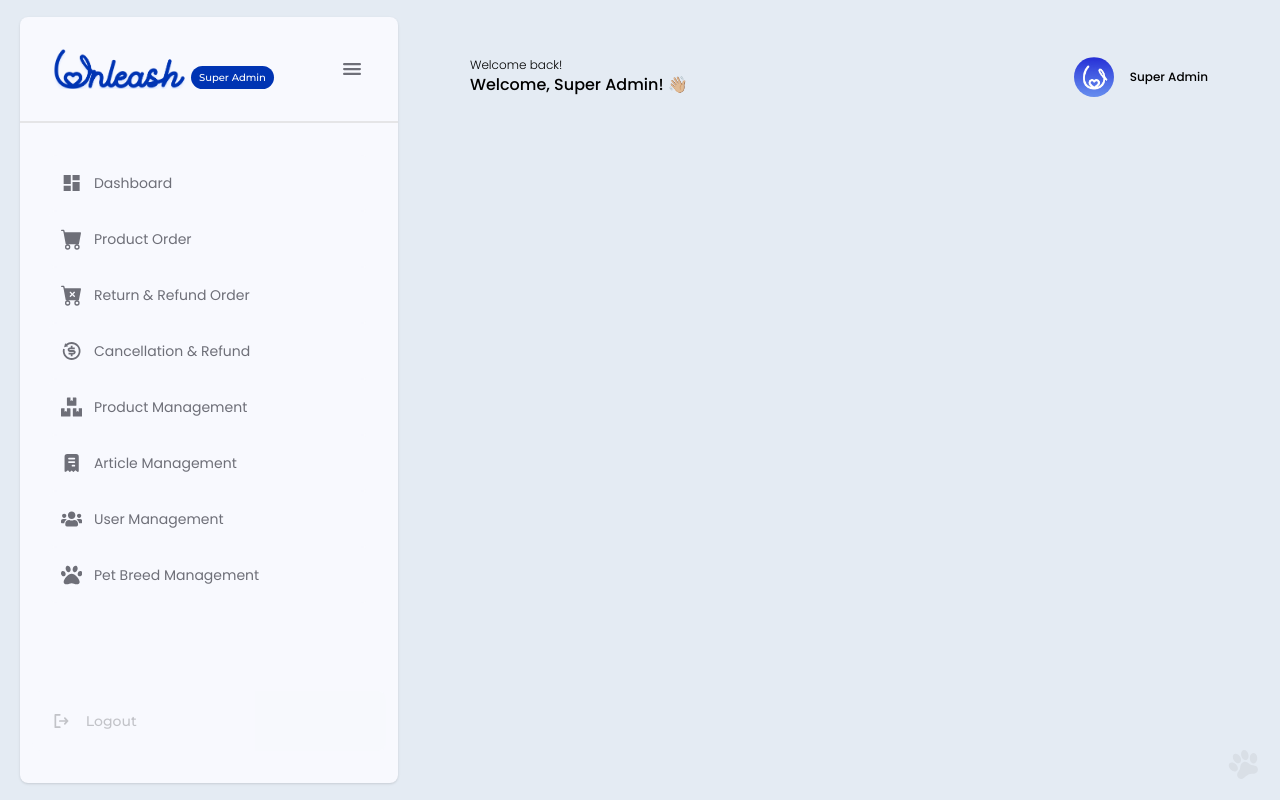
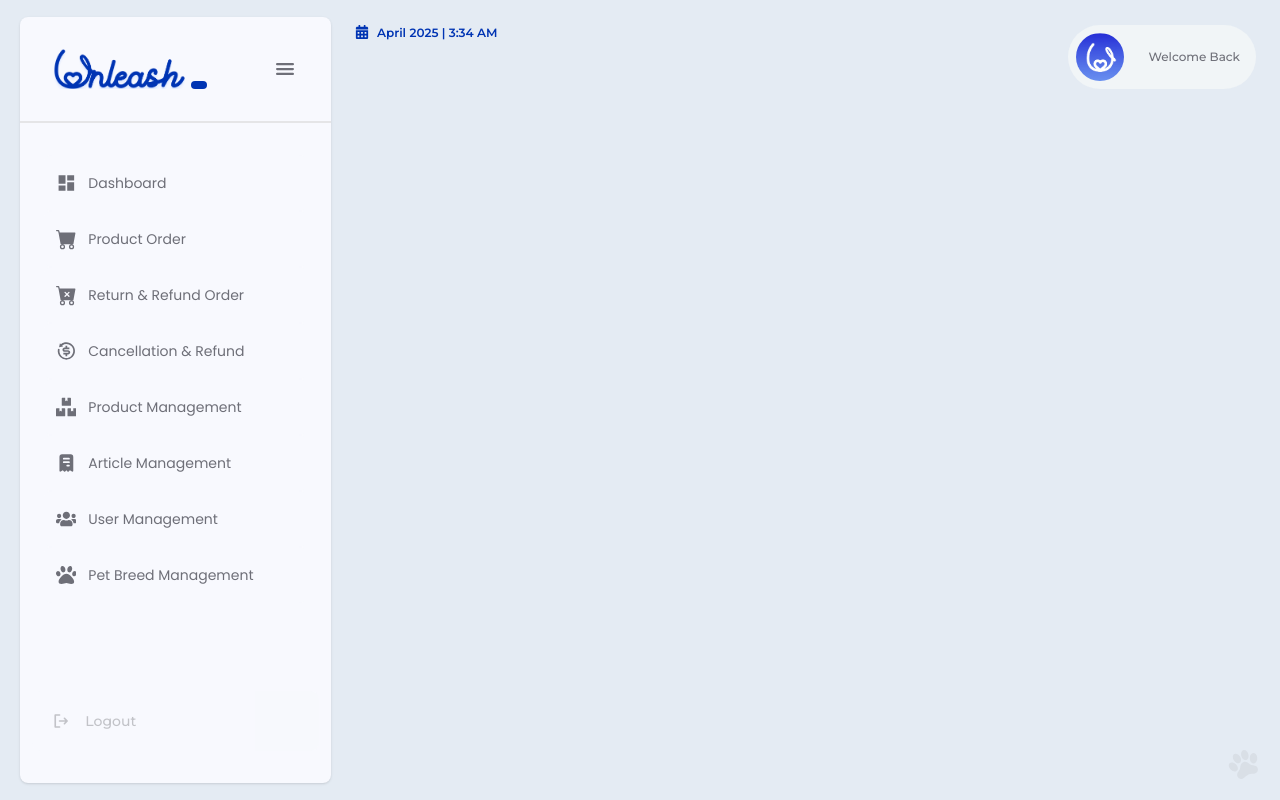
Before and after one commit to kkarrma/admin-portal-vercel, a React (Vite) app: page /404 in a window 1280 px wide. Built offline with nearby package versions, Linux system fonts and the light colour scheme.

Commit message:
header and profile details

```diff
--- a/src/App.jsx
+++ b/src/App.jsx
@@ -3,15 +3,18 @@ import Login from "./webpages/Login"
 import Sidebar from "./components/Sidebar"
 import Dashboard from "./webpages/Dashboard"
 import { useState } from "react"
-import Refund from "./webpages/Refund"
-import RefundV2 from "./webpages/Refund-v2"
 import ReturnRefund from "./webpages/Return-refund"
 import { ALL_AUTHORIZED, USER_ROLES } from "./variables/USER_ROLES"
 import ProductManagement from "./webpages/Product-management"
+import default_user_icon from "./assets/default_user_icon.png";
 
 function App() {
   const [accountStatus, setAccountStatus] = useState(false);
   const [accountType, setAccountType] = useState(USER_ROLES.VISITOR);
+  const [profileData, setProfileData] = useState({
+    pfp: null,
+    username: ""
+  });
 
   const PUBLIC_ROUTES = [
     {
@@ -21,6 +24,7 @@ function App() {
           mode="SIGN_IN"
           accountStatus={{ value: accountStatus, setter: setAccountStatus }}
           accountType={{ value: accountType, setter: setAccountType }}
+          profileData={{ value: profileData, setter: setProfileData }}
         />
     },
     {
@@ -30,6 +34,7 @@ function App() {
           mode="SIGN_UP"
           accountStatus={{ value: accountStatus, setter: setAccountStatus }}
           accountType={{ value: accountType, setter: setAccountType }}
+          profileData={{ value: profileData, setter: setProfileData }}
         />
     }
   ]
@@ -76,9 +81,10 @@ function App() {
     }
   ]
 
+
   return (
     <BrowserRouter>
-      <Sidebar accountStatus={{ value: accountStatus, setter: setAccountStatus }}>
+      <Sidebar accountStatus={{ value: accountStatus, setter: setAccountStatus }} accountType={accountType} profileData={profileData}>
         <Routes>
           {PUBLIC_ROUTES.map(({ path, element }, index) => (
             <Route key={index} path={path} element={element} />
--- /dev/null
+++ b/src/components/Header.jsx
@@ -0,0 +1,63 @@
+import { useEffect, useState } from "react";
+import { FaCalendarAlt } from "react-icons/fa";
+import ProfileButton from "./ProfileButton";
+
+export default function Header({ title, profileData }) {
+
+    const [time, setTime] = useState("");
+    useEffect(() => {
+        const updateTime = () => setTime(Timestamp());
+
+        // Initial update
+        updateTime();
+
+        // Calculate delay until next full minute
+        const now = new Date();
+        const delay = (60 - now.getSeconds()) * 1000 - now.getMilliseconds();
+
+        // This timeout starts the interval at the next full minute
+        const timeout = setTimeout(() => {
+            updateTime(); // optional: to update at the exact minute
+            intervalRef.current = setInterval(updateTime, 60 * 1000);
+        }, delay);
+
+        // Store interval so we can clear it later
+        const intervalRef = { current: null };
+
+        // Cleanup both timeout and interval
+        return () => {
+            clearTimeout(timeout);
+            if (intervalRef.current) clearInterval(intervalRef.current);
+        };
+    }, []);
+
+
+
+    return (
+        <div className="flex flex-row pt-2 justify-center">
+            <div className="flex flex-col flex-1">
+                <p className="font-montserrat text-black text-xl">{title}</p>
+                <div className="flex flex-row gap-2">
+                    <FaCalendarAlt className="text-unleash-blue text-sm" />
+                    <p className="font-montserrat text-xs font-semibold text-unleash-blue">{time}</p>
+                </div>
+            </div>
+            <ProfileButton profileData={profileData} />
+        </div>
+    );
+}
+
+function Timestamp() {
+    const now = new Date();
+    const options = { month: 'long', year: 'numeric' };
+    const datePart = now.toLocaleDateString(undefined, options); // e.g., "March 2025"
+
+    let hours = now.getHours();
+    const minutes = now.getMinutes().toString().padStart(2, "0");
+    const ampm = hours >= 12 ? "PM" : "AM";
+    hours = hours % 12 || 12; // convert to 12-hour format
+
+    const timePart = `${hours}:${minutes} ${ampm}`;
+
+    return `${datePart} | ${timePart}`;
+}
--- /dev/null
+++ b/src/components/ProfileButton.jsx
@@ -0,0 +1,14 @@
+import default_user_icon from "../assets/default_user_icon.png";
+export default function ProfileButton({ profileData }) {
+    return (
+        <div className="flex flex-row py-2 ps-2 pe-4 bg-[#F1F5F7] rounded-full gap-6 cursor-pointer">
+            <div className="w-12 h-12 rounded-full overflow-hidden">
+                <img src={profileData.pfp ? profileData.pfp : default_user_icon} alt={`${profileData.username}'s pfp`} className="w-full object-contain" />
+            </div>
+            <div className="flex flex-col flex-1 justify-center select-none">
+                <p className="font-montserrat text-website-gray font-medium text-xs">Welcome Back</p>
+                <p className="font-montserrat text-black font-semibold text-base">{profileData.username}</p>
+            </div>
+        </div>
+    );
+}
--- a/src/components/Sidebar.jsx
+++ b/src/components/Sidebar.jsx
@@ -11,8 +11,10 @@ import { PiSignOutBold } from "react-icons/pi";
 import "./index.scss"
 import { useLocation, useNavigate } from "react-router-dom";
 import React, { useState } from "react";
+import Header from "./Header";
+import { ROLES_CONFIGS } from "../variables/USER_ROLES";
 
-export default function Sidebar({ accountStatus, children, role = "Super Admin" }) {
+export default function Sidebar({ accountStatus, accountType, profileData, children }) {
 
     const SIDEBAR_ITEMS = [
         {
@@ -85,10 +87,10 @@ export default function Sidebar({ accountStatus, children, role = "Super Admin"
                     {/* Dashboard Header */}
                     <div className="flex flex-row items-center mx-8 gap-16 my-8">
                         <div className={`flex flex-row gap-1 flex-1`}>
-                            <img src={open?unleash_logo:unleash_icon} alt="Unleash Logo" className={`transition-all select-none duration-100 h-10 ${open?"":""}`}
-                            onClick={() => setOpen(true)}/>
+                            <img src={open ? unleash_logo : unleash_icon} alt="Unleash Logo" className={`transition-all select-none duration-100 h-10 ${open ? "" : ""}`}
+                                onClick={() => setOpen(true)} />
                             <div className={`px-2 py-1 rounded-full bg-unleash-blue mt-auto h-fit justify-center items-center flex ${open ? "" : "hidden"}`}>
-                                <p className="text-[10px] font-montserrat text-white font-medium">{role}</p>
+                                <p className="text-[10px] font-montserrat text-white font-medium">{ROLES_CONFIGS[accountType]?.tag.name}</p>
                             </div>
                         </div>
                         <div className={`flex justify-center items-center cursor-pointer ${open ? "h-full w-7" : "hidden"}`}
@@ -115,7 +117,8 @@ export default function Sidebar({ accountStatus, children, role = "Super Admin"
                     </div>
                     <IoPaw className={`absolute opacity-[.18] text-website-gray-400 -rotate-[23.21deg] w-8 h-auto bottom-5 right-5 z-10 ${open ? "" : "hidden"}`} />
                 </div>
-                <div className={`flex-1 h-[95.75%] duration-150 ease-in-out`}>
+                <div className={`flex-1 h-[95.75%] px-6 overflow-y-scroll duration-150 ease-in-out`}>
+                    <Header title={ROLES_CONFIGS[accountType]?.header} profileData={profileData} />
                     {children}
                 </div>
             </div>
--- a/src/variables/USER_ROLES.jsx
+++ b/src/variables/USER_ROLES.jsx
@@ -9,4 +9,25 @@ const ALL = [USER_ROLES.SUPER_ADMIN, USER_ROLES.MARKETING_ADMIN, USER_ROLES.MERC
 const ALL_AUTHORIZED = [USER_ROLES.SUPER_ADMIN, USER_ROLES.MARKETING_ADMIN, USER_ROLES.MERCHANT];
 const ALL_ADMINS = [USER_ROLES.SUPER_ADMIN, USER_ROLES.MARKETING_ADMIN];
 
-export { USER_ROLES, ALL, ALL_AUTHORIZED, ALL_ADMINS };
+const ROLES_CONFIGS = {
+    [USER_ROLES.SUPER_ADMIN]: {
+        header: "Admin Portal",
+        tag: {
+            name: "Super Admin"
+        }
+    },
+    [USER_ROLES.MARKETING_ADMIN]: {
+        header: "Marketing Admin Portal",
+        tag: {
+            name: "Marketing Admin"
+        }
+    },
+    [USER_ROLES.MERCHANT]: {
+        header: "Merchant Centre",
+        tag: {
+            name: "Merchant"
+        }
+    }
+}
+
+export { USER_ROLES, ALL, ALL_AUTHORIZED, ALL_ADMINS, ROLES_CONFIGS };
--- a/src/webpages/Dashboard.jsx
+++ b/src/webpages/Dashboard.jsx
@@ -4,17 +4,6 @@ import default_user_icon from "../assets/default_user_icon.png"
 export default function Dashboard() {
     const [username, setUsername] = useState("Super Admin");
     return (
-        <div className="px-[72px] pt-10">
-            <div className="flex flex-row">
-                <div className="flex flex-col flex-1">
-                    <p className="font-poppins text-xs font-light">Welcome back!</p>
-                    <p className="font-poppins text-base font-medium">Welcome, {username}! 👋🏼</p>
-                </div>
-                <div className="flex flex-row items-center gap-4">
-                    <img src={default_user_icon} className="w-10 h-10 rounded-full" />
-                    <p className="font-poppins text-xs font-medium">{username}</p>
-                </div>
-            </div>
-        </div>
+        <div></div>
     );
 }
--- a/src/webpages/Login.jsx
+++ b/src/webpages/Login.jsx
@@ -20,20 +20,32 @@ import { USER_ROLES } from "../variables/USER_ROLES";
  * @param {{ mode: ModeType }} props
  */
 
-export default function Login({ mode, accountStatus, accountType }) {
+export default function Login({ mode, accountStatus, accountType, profileData }) {
 
     const MOCK_ACCOUNTS = {
         "super_admin": {
             password: "password1234",
-            role: USER_ROLES.SUPER_ADMIN
+            role: USER_ROLES.SUPER_ADMIN,
+            profileData: {
+                pfp: null,
+                username: "Super Admin"
+            }
         },
         "marketing1": {
             password: "password1234",
-            role: USER_ROLES.MARKETING_ADMIN
+            role: USER_ROLES.MARKETING_ADMIN,
+            profileData: {
+                pfp: null,
+                username: "Marketing Admin"
+            }
         },
         "merchant_account@gmail.com": {
             password: "password1234",
-            role: USER_ROLES.MERCHANT
+            role: USER_ROLES.MERCHANT,
+            profileData: {
+                pfp: null,
+                username: "Merchant"
+            }
         }
     }
 
@@ -51,6 +63,7 @@ export default function Login({ mode, accountStatus, accountType }) {
             else {
                 accountStatus.setter(true);
                 accountType.setter(MOCK_ACCOUNTS[email].role);
+                profileData.setter(MOCK_ACCOUNTS[email].profileData);
                 navigate("/");
             }
         } else if (mode === "SIGN_UP") {
--- a/src/webpages/Return-refund.jsx
+++ b/src/webpages/Return-refund.jsx
@@ -191,7 +191,7 @@ const ReturnRefund = () => {
   };
 
   return (
-    <div className="container px-6 h-full bg-webpage-bg flex flex-col">
+    <div className="container h-full bg-webpage-bg flex flex-col">
       {/* Search and Sort Component */}
       <SearchSortContainer
         search={search}
```
